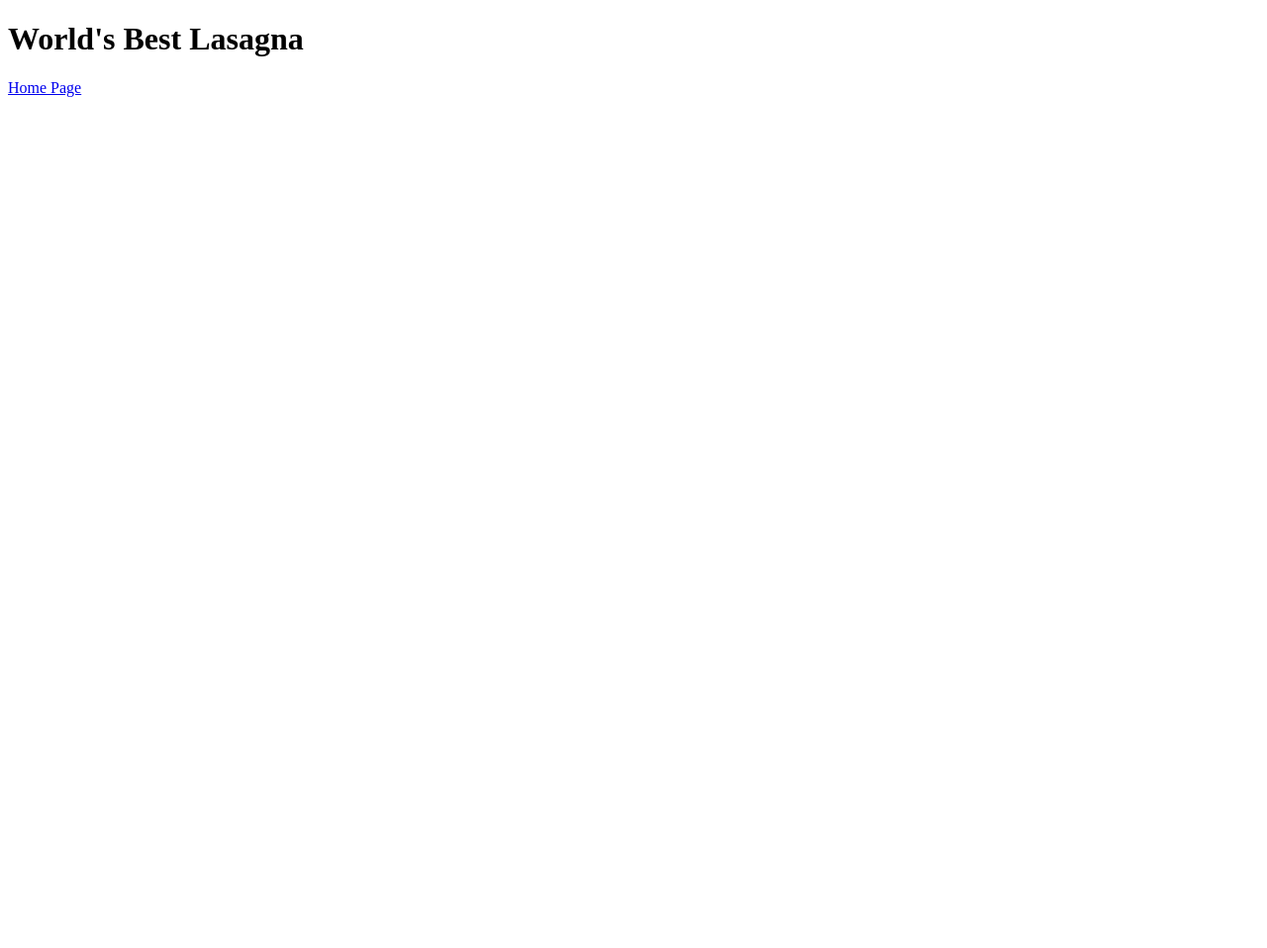
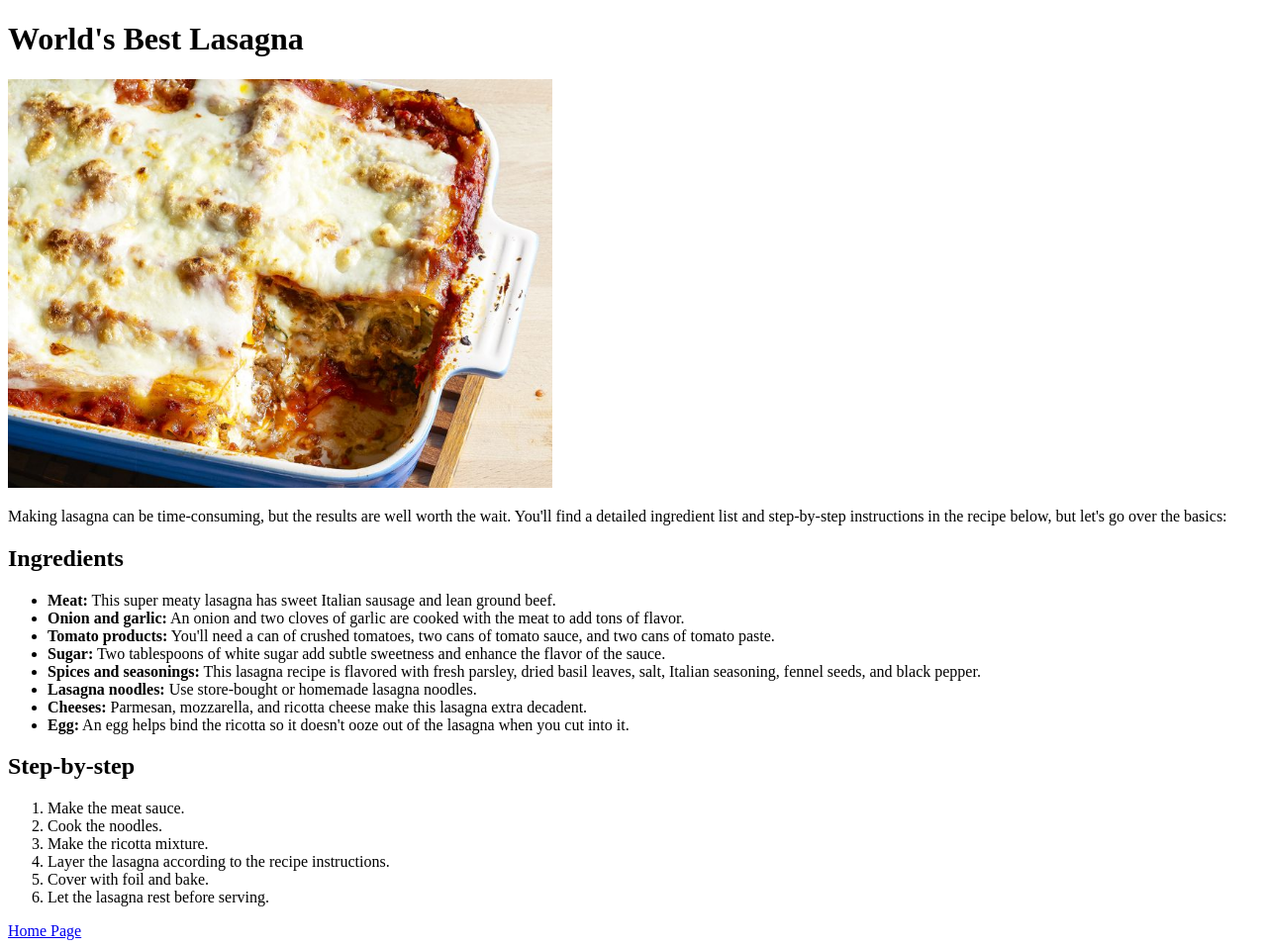
Before and after one commit to botteonn/odin-recipes, a plain HTML site: page recipes/lasagna.html in a window 1280 px wide. Shown: the whole page at 99% size. Before the commit the page ends 800 px from the top, so only its background shows below. Drawn offline with Linux system fonts and the light colour scheme.

Commit message:
Add content to lasagna.html file
Add all recipe info on lasagna.html file.
It follows up with a description of lasagna, its ingredients and
for the final part, it describe step-by-step the actions you need.

Add lasagna image by /images/ folder.

```diff
--- a/recipes/lasagna.html
+++ b/recipes/lasagna.html
@@ -8,6 +8,34 @@
     <body>
         <h1>World's Best Lasagna</h1>
 
+        <img src="../images/lasagna.jpg" alt="world's best lasagna" width="550">
+
+        <p>Making lasagna can be time-consuming, but the results are well worth the wait. You'll find a detailed ingredient list and step-by-step instructions in the recipe below, but let's go over the basics:</p>
+
+        <h2>Ingredients</h2>
+
+        <ul>
+            <li><strong>Meat:</strong> This super meaty lasagna has sweet Italian sausage and lean ground beef.</li>
+            <li><strong>Onion and garlic:</strong> An onion and two cloves of garlic are cooked with the meat to add tons of flavor.</li>
+            <li><strong>Tomato products:</strong> You'll need a can of crushed tomatoes, two cans of tomato sauce, and two cans of tomato paste.</li>
+            <li><strong>Sugar:</strong> Two tablespoons of white sugar add subtle sweetness and enhance the flavor of the sauce.</li>
+            <li><strong>Spices and seasonings:</strong> This lasagna recipe is flavored with fresh parsley, dried basil leaves, salt, Italian seasoning, fennel seeds, and black pepper.</li>
+            <li><strong>Lasagna noodles:</strong> Use store-bought or homemade lasagna noodles.</li>
+            <li><strong>Cheeses:</strong> Parmesan, mozzarella, and ricotta cheese make this lasagna extra decadent.</li>
+            <li><strong>Egg:</strong> An egg helps bind the ricotta so it doesn't ooze out of the lasagna when you cut into it.</li>
+        </ul>
+
+        <h2>Step-by-step</h2>
+
+        <ol>
+            <li>Make the meat sauce.</li>
+            <li>Cook the noodles.</li>
+            <li>Make the ricotta mixture.</li>
+            <li>Layer the lasagna according to the recipe instructions.</li>
+            <li>Cover with foil and bake.</li>
+            <li>Let the lasagna rest before serving.</li>
+        </ol>
+
         <a href="../index.html">Home Page</a>
     </body>
 </html>
```
Also changed, not shown: images/lasagna.jpg (added), images/pasta-salad.jpg (added).
